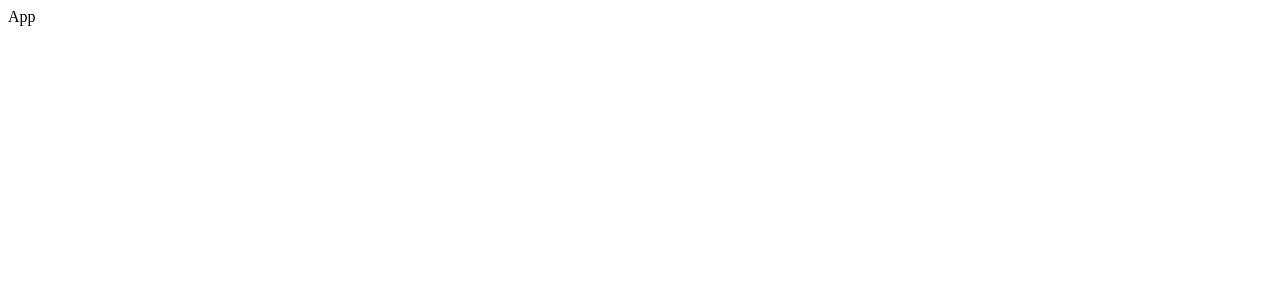
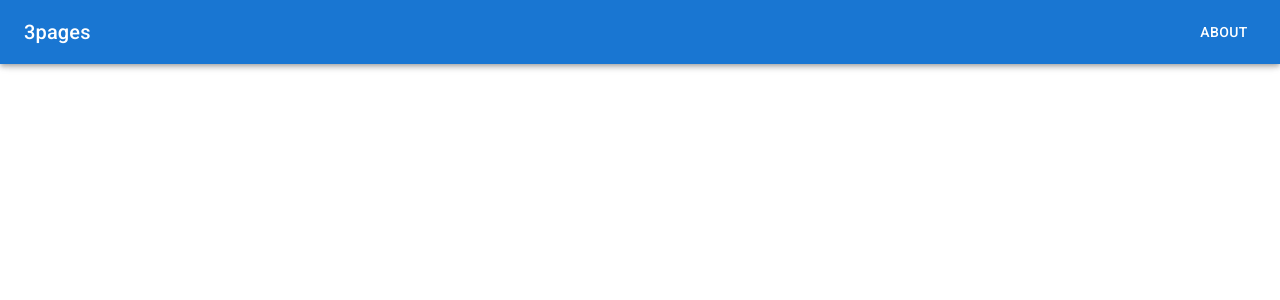
Before and after one commit to LourceDev/3pages, a React (Vite) app in the folder client/: page / in a window 1280 px wide. Shown: the top 300 px of the page. Built offline with nearby package versions, Linux system fonts and the light colour scheme.

Commit message:
Add MUI, router, impl navbar

```diff
--- a/client/src/App.tsx
+++ b/client/src/App.tsx
@@ -1,3 +1,23 @@
+import "@fontsource/roboto/300.css";
+import "@fontsource/roboto/400.css";
+import "@fontsource/roboto/500.css";
+import "@fontsource/roboto/700.css";
+import { CssBaseline } from "@mui/material";
+import React from "react";
+import { BrowserRouter, Route, Routes } from "react-router";
+import About from "./pages/About";
+import Home from "./pages/Home";
+
 export default function App() {
-  return <div>App</div>;
+  return (
+    <React.Fragment>
+      <CssBaseline />
+      <BrowserRouter>
+        <Routes>
+          <Route index element={<Home />} />
+          <Route path="about" element={<About />} />
+        </Routes>
+      </BrowserRouter>
+    </React.Fragment>
+  );
 }
--- /dev/null
+++ b/client/src/components/Navbar.tsx
@@ -0,0 +1,126 @@
+import MenuIcon from "@mui/icons-material/Menu";
+import AppBar from "@mui/material/AppBar";
+import Box from "@mui/material/Box";
+import Button from "@mui/material/Button";
+import CssBaseline from "@mui/material/CssBaseline";
+import Divider from "@mui/material/Divider";
+import Drawer from "@mui/material/Drawer";
+import IconButton from "@mui/material/IconButton";
+import Link from "@mui/material/Link";
+import List from "@mui/material/List";
+import ListItem from "@mui/material/ListItem";
+import ListItemButton from "@mui/material/ListItemButton";
+import ListItemText from "@mui/material/ListItemText";
+import Stack from "@mui/material/Stack";
+import Toolbar from "@mui/material/Toolbar";
+import Typography from "@mui/material/Typography";
+import { useState } from "react";
+import { Link as RouterLink } from "react-router";
+
+const drawerWidth = 240;
+const navItems = [
+  {
+    label: "About",
+    href: "/about",
+  },
+];
+
+const websiteName = "3pages";
+
+export default function Navbar() {
+  const [mobileOpen, setMobileOpen] = useState(false);
+  const handleDrawerToggle = () => {
+    setMobileOpen((prevState) => !prevState);
+  };
+
+  const drawer = (
+    <Box onClick={handleDrawerToggle} sx={{ textAlign: "center" }}>
+      <Typography variant="h6" sx={{ my: 2 }}>
+        <Link component={RouterLink} to="/" color="inherit" underline="none">
+          {websiteName}
+        </Link>
+      </Typography>
+      <Divider />
+      <List>
+        {navItems.map((item) => (
+          <ListItem key={item.label}>
+            <ListItemButton href={item.href}>
+              <ListItemText primary={item.label} />
+            </ListItemButton>
+          </ListItem>
+        ))}
+      </List>
+    </Box>
+  );
+
+  return (
+    <Box sx={{ display: "flex" }}>
+      <CssBaseline />
+      <AppBar component="nav">
+        <Toolbar sx={{ justifyContent: "space-between" }}>
+          <IconButton
+            color="inherit"
+            aria-label="open drawer"
+            edge="start"
+            onClick={handleDrawerToggle}
+            sx={{ mr: 2, display: { sm: "none" } }}
+          >
+            <MenuIcon />
+          </IconButton>
+          <Typography
+            variant="h6"
+            component="div"
+            sx={{ flexGrow: 1, display: { xs: "none", sm: "block" } }}
+          >
+            <Link
+              component={RouterLink}
+              to="/"
+              color="inherit"
+              underline="none"
+            >
+              {websiteName}
+            </Link>
+          </Typography>
+          <Stack
+            sx={{ display: { xs: "none", sm: "block" } }}
+            spacing={1}
+            direction={"row"}
+          >
+            {navItems.map((item) => (
+              <Button
+                key={item.label}
+                href={item.href}
+                // lineHeight: inherit fixes https://github.com/mui/material-ui/issues/19584
+                sx={{ color: "#fff", lineHeight: "inherit" }}
+              >
+                {item.label}
+              </Button>
+            ))}
+          </Stack>
+        </Toolbar>
+      </AppBar>
+      <nav>
+        <Drawer
+          variant="temporary"
+          open={mobileOpen}
+          onClose={handleDrawerToggle}
+          ModalProps={{
+            keepMounted: true, // Better open performance on mobile.
+          }}
+          sx={{
+            display: { xs: "block", sm: "none" },
+            "& .MuiDrawer-paper": {
+              boxSizing: "border-box",
+              width: drawerWidth,
+            },
+          }}
+        >
+          {drawer}
+        </Drawer>
+      </nav>
+      <Box component="main">
+        <Toolbar />
+      </Box>
+    </Box>
+  );
+}
--- /dev/null
+++ b/client/src/pages/About.tsx
@@ -0,0 +1,9 @@
+import Stack from "@mui/material/Stack";
+import Navbar from "../components/Navbar";
+export default function About() {
+  return (
+    <Stack>
+      <Navbar />
+    </Stack>
+  );
+}
--- /dev/null
+++ b/client/src/pages/Home.tsx
@@ -0,0 +1,9 @@
+import { Stack } from "@mui/material";
+import Navbar from "../components/Navbar";
+export default function Home() {
+  return (
+    <Stack spacing={2}>
+      <Navbar />
+    </Stack>
+  );
+}
```
Also changed, not shown: client/package.json (+7 -1 lines), 1 other file (tests, documents, lock files or other folders).
